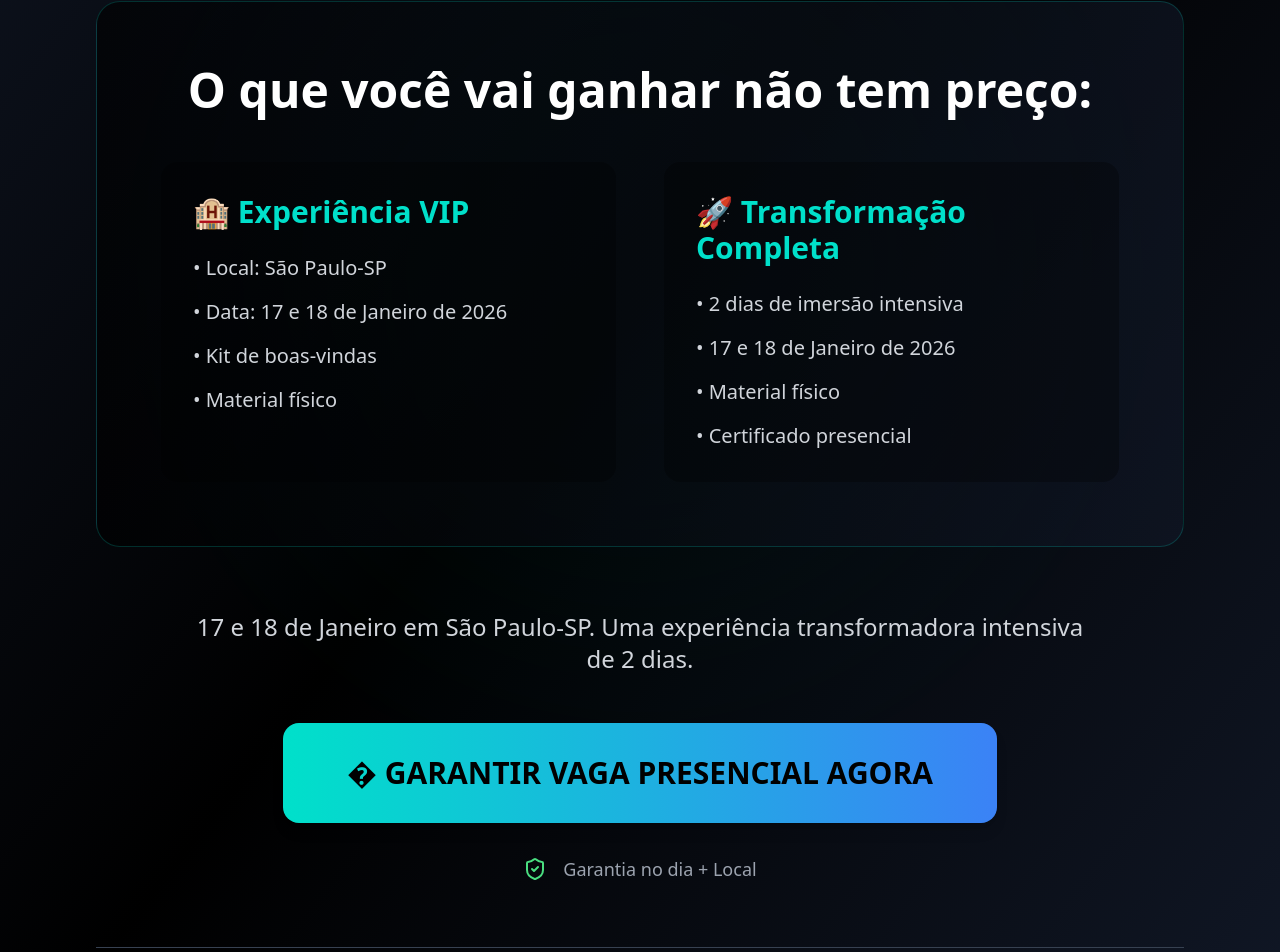
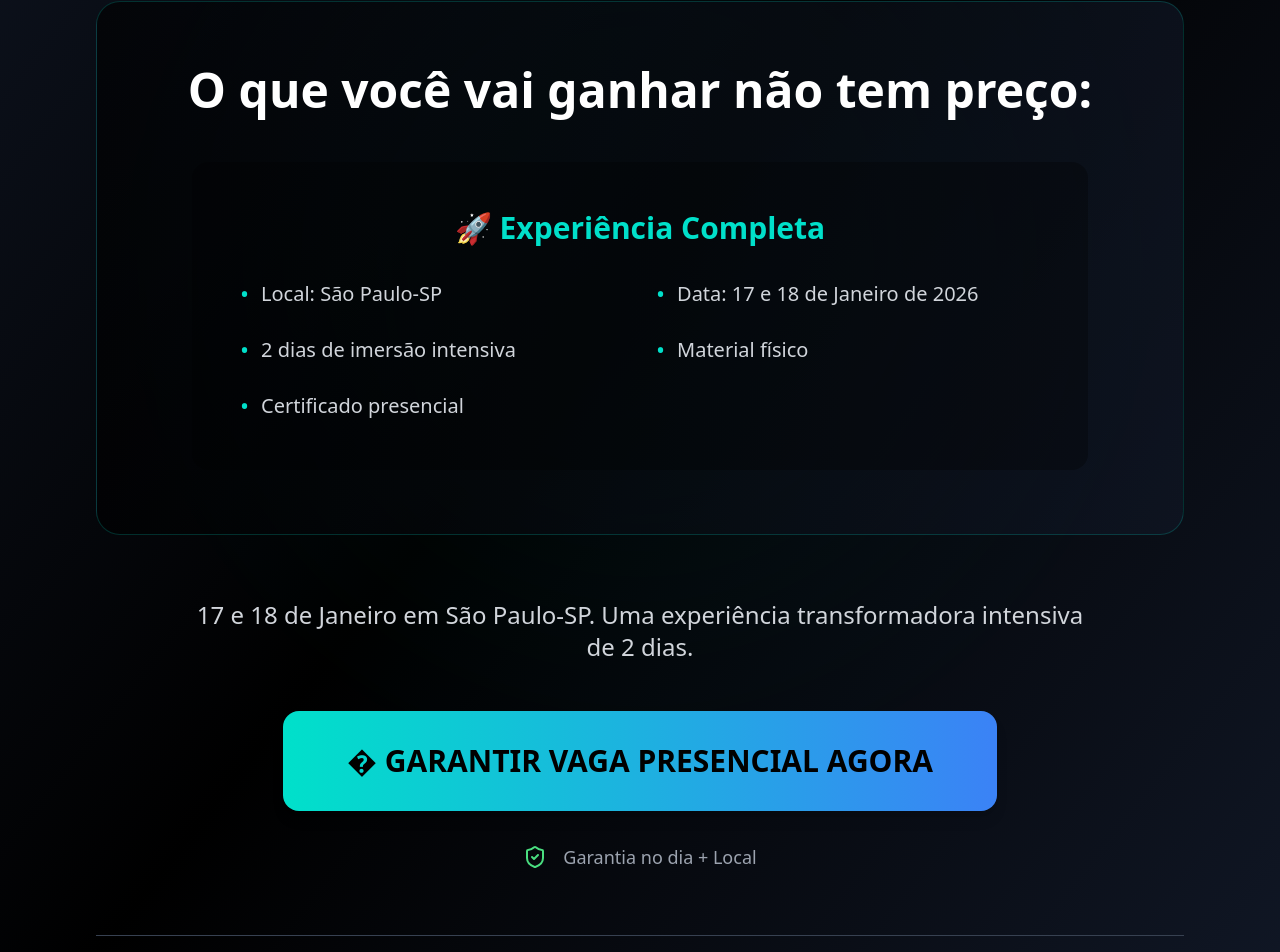
Before and after one commit to hduquinha/instituto-up, a React (Vite) app: page / in a window 1280 px wide. Shown: the part 9561-10513 px from the top of the page. Built offline with nearby package versions, Linux system fonts and the light colour scheme.

Commit message:
Refactor FinalCtaSection: Merge benefits into a single list and remove welcome kit

```diff
--- a/src/components/FinalCtaSection.tsx
+++ b/src/components/FinalCtaSection.tsx
@@ -38,26 +38,30 @@ const FinalCtaSection = () => {
             O que você vai ganhar não tem preço:
           </h3>
 
-          <div className="grid grid-cols-1 lg:grid-cols-2 gap-12 text-left max-w-5xl mx-auto">
-            <div className="bg-black/30 rounded-2xl p-8 transition-all duration-500 ease-in-out hover:scale-105">
-              <h4 className="text-turquoise font-bold text-2xl lg:text-3xl mb-6">🏨 Experiência VIP</h4>
-              <ul className="space-y-4 text-gray-300 text-lg lg:text-xl">
-                <li>• Local: São Paulo-SP</li>
-                <li>• Data: 17 e 18 de Janeiro de 2026</li>
-                <li>• Kit de boas-vindas</li>
-                <li>• Material físico</li>
-              </ul>
-            </div>
-
-            <div className="bg-black/30 rounded-2xl p-8 transition-all duration-500 ease-in-out hover:scale-105">
-              <h4 className="text-turquoise font-bold text-2xl lg:text-3xl mb-6">🚀 Transformação Completa</h4>
-              <ul className="space-y-4 text-gray-300 text-lg lg:text-xl">
-                <li>• 2 dias de imersão intensiva</li>
-                <li>• 17 e 18 de Janeiro de 2026</li>
-                <li>• Material físico</li>
-                <li>• Certificado presencial</li>
-              </ul>
-            </div>
+          <div className="bg-black/30 rounded-2xl p-8 md:p-12 max-w-4xl mx-auto transition-all duration-500 ease-in-out hover:scale-105">
+            <h4 className="text-turquoise font-bold text-2xl lg:text-3xl mb-8">🚀 Experiência Completa</h4>
+            <ul className="grid md:grid-cols-2 gap-x-8 gap-y-6 text-left text-gray-300 text-lg lg:text-xl">
+              <li className="flex items-center gap-3">
+                <span className="text-turquoise text-2xl">•</span>
+                Local: São Paulo-SP
+              </li>
+              <li className="flex items-center gap-3">
+                <span className="text-turquoise text-2xl">•</span>
+                Data: 17 e 18 de Janeiro de 2026
+              </li>
+              <li className="flex items-center gap-3">
+                <span className="text-turquoise text-2xl">•</span>
+                2 dias de imersão intensiva
+              </li>
+              <li className="flex items-center gap-3">
+                <span className="text-turquoise text-2xl">•</span>
+                Material físico
+              </li>
+              <li className="flex items-center gap-3">
+                <span className="text-turquoise text-2xl">•</span>
+                Certificado presencial
+              </li>
+            </ul>
           </div>
         </div>
 
```
